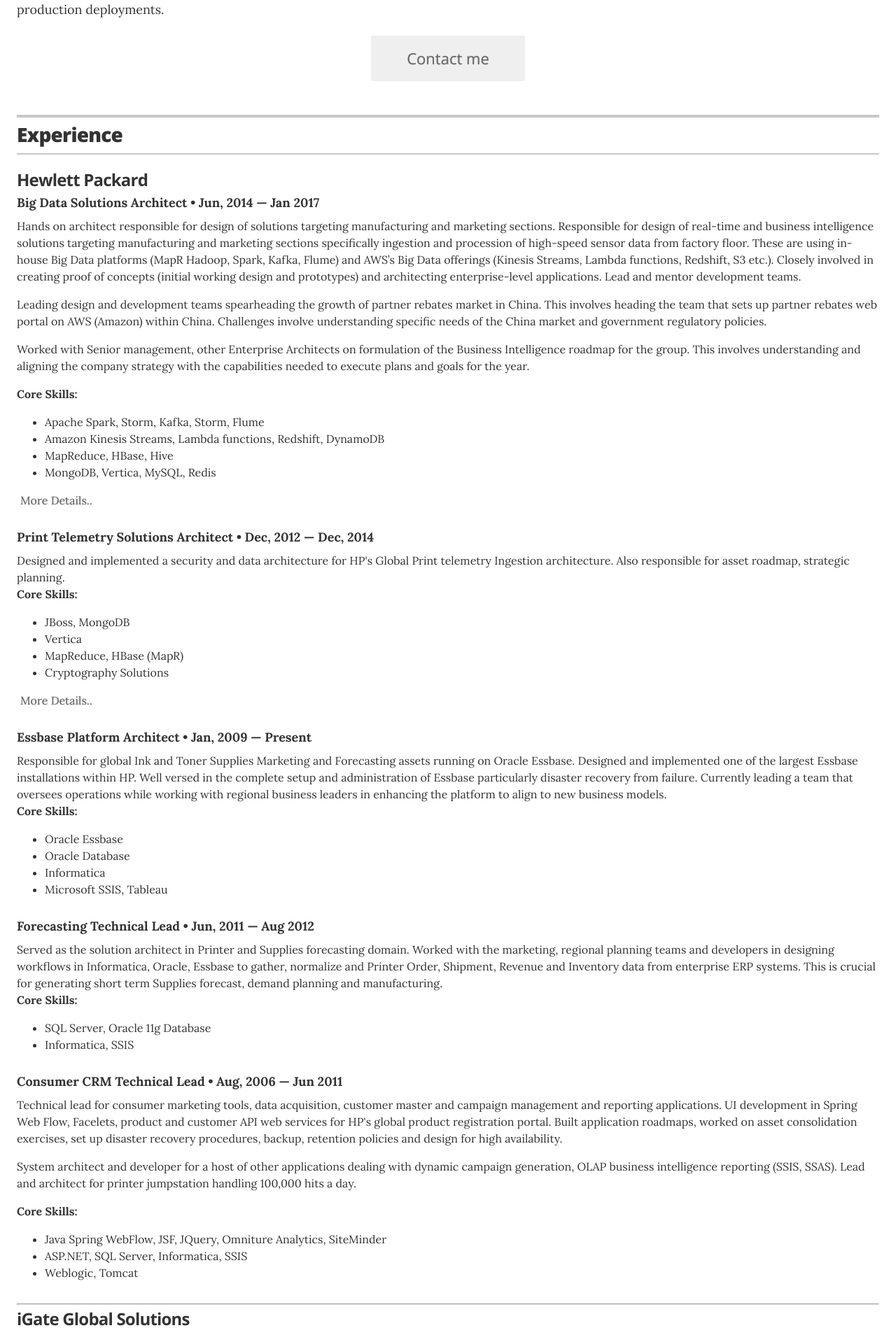
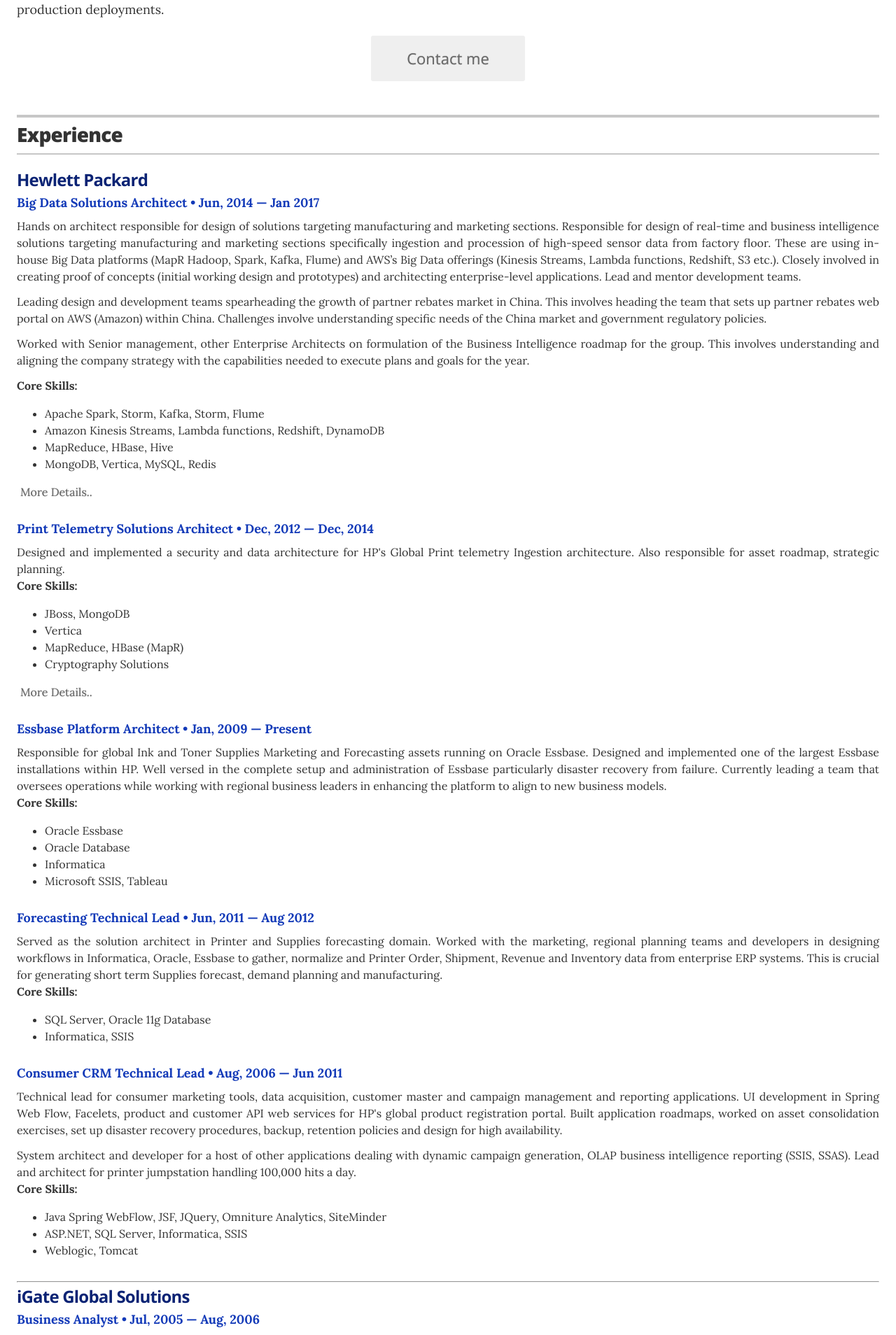
Before and after one commit to viper25/resume, a Jekyll site: the page built from index.html, in a window 1280 px wide. Shown: the part 350-2258 px from the top of the page at 70% size. Built offline with Jekyll 4.4.1, drawn with Linux system fonts in a browser that asks for light colours.

Commit message:
Change colour and Justify

```diff
--- a/_sass/_resume.scss
+++ b/_sass/_resume.scss
@@ -138,12 +138,14 @@
     font-size: 1.5rem;
     letter-spacing: -.05rem;
     line-height: 1;
+    color: rgb(11, 35, 116);
   }
 
   .resume-item-details {
     font-size: 1.125rem;
     margin: 0 0 .75rem;
     line-height: 1;
+    color: rgb(19, 58, 184);
   }
 
   .resume-item-title,
@@ -162,7 +164,11 @@
     }
   }
 
-  .resume-item-copy { margin: .75rem 0 0; }
+  .resume-item-copy,
+  p {
+    margin: .75rem 0 0;
+    text-align: justify;
+  }
 }
 
 // footer styles
```
